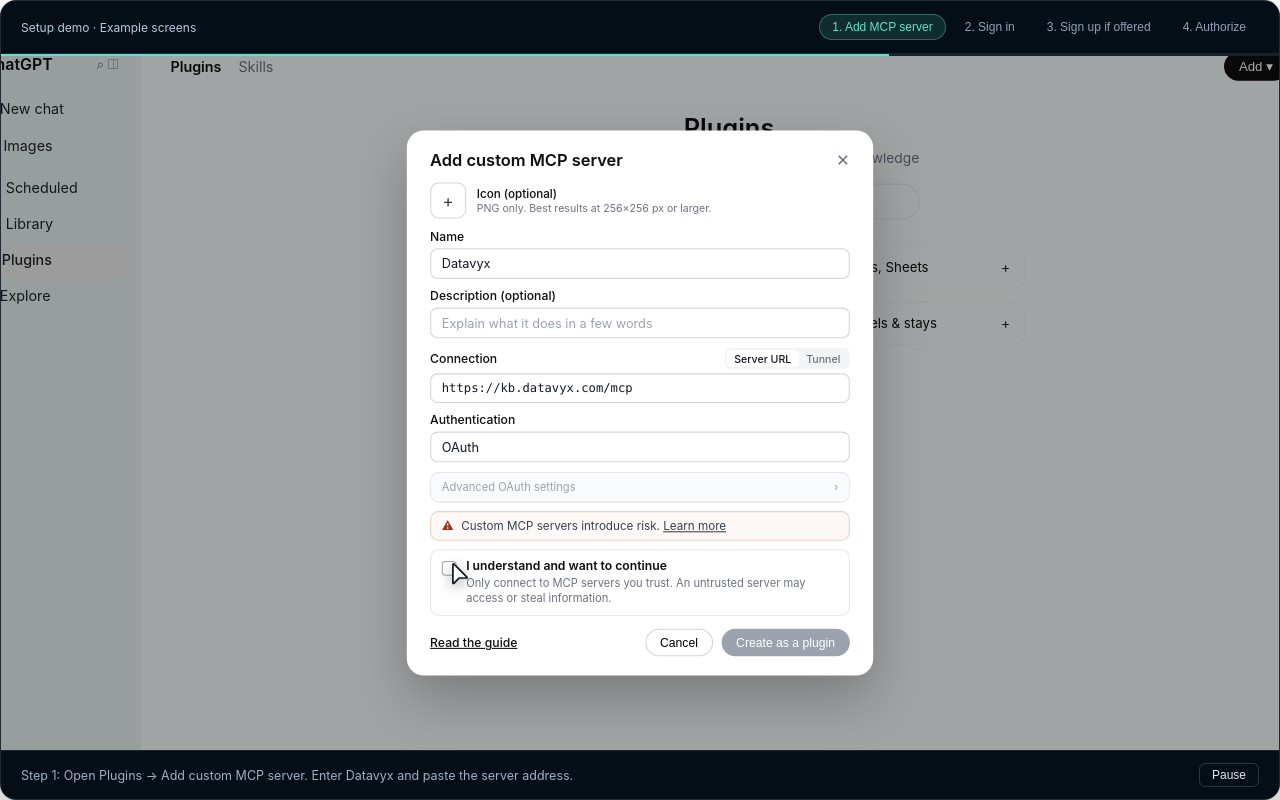
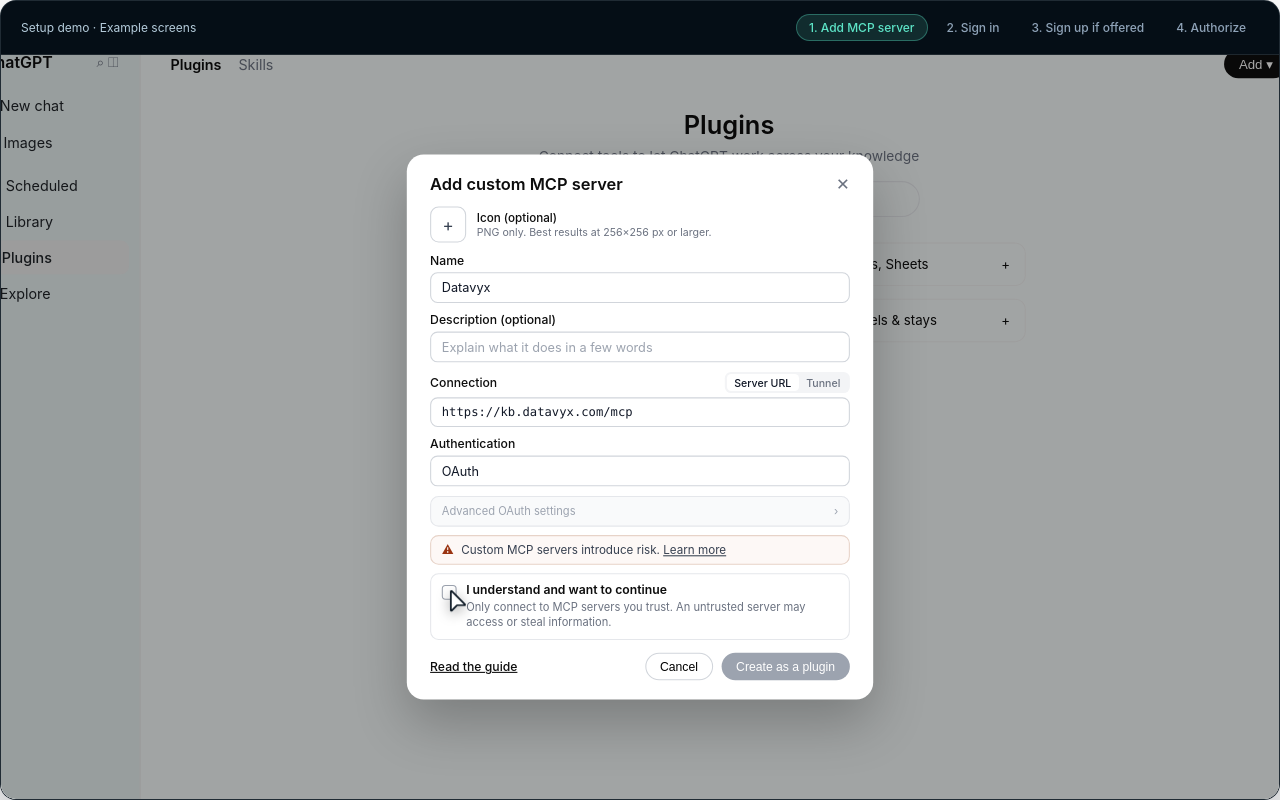
Before and after one commit to crgken/datavyx-landing, a plain HTML site: page connect-walkthrough.html in a window 1280 px wide. Drawn offline with Linux system fonts and the light colour scheme.

Commit message:
Simplify the connection demo to autoplay only

```diff
--- a/connect-walkthrough.html
+++ b/connect-walkthrough.html
@@ -41,46 +41,29 @@
 
     .dvx-fd-label { color: #b5ccdb; font-size: 12px; }
 
-    .dvx-fd-tabs {
+    .dvx-fd-steps {
       display: flex;
       gap: 6px;
       flex-wrap: wrap;
+      margin: 0;
+      padding: 0;
+      list-style: none;
     }
 
-    .dvx-fd-tab {
-      background: transparent;
+    .dvx-fd-step {
       border: 1px solid transparent;
       color: #8fa3b8;
       font-size: 12px;
       font-weight: 500;
       padding: 5px 12px;
       border-radius: 999px;
-      cursor: pointer;
-      transition: all 0.2s ease;
+      text-align: center;
     }
 
-    .dvx-fd-tab:hover {
-      color: #fff;
-      background: rgba(255, 255, 255, 0.06);
-    }
-
-    .dvx-fd-tab.active {
+    .dvx-fd-step[aria-current="step"] {
       color: var(--mint);
       background: rgba(93, 228, 199, 0.14);
       border-color: rgba(93, 228, 199, 0.35);
-    }
-
-    .dvx-fd-progress {
-      height: 2px;
-      flex-shrink: 0;
-      background: rgba(255, 255, 255, 0.06);
-      width: 100%;
-    }
-
-    .dvx-fd-progress-fill {
-      height: 100%;
-      width: 0%;
-      background: var(--mint);
     }
 
     /* Main Viewport */
@@ -816,29 +799,6 @@
       font-weight: 600;
     }
 
-    /* Bottom Status Bar */
-    .dvx-fd-footer {
-      padding: 12px 20px;
-      background: #050e16;
-      border-top: 1px solid var(--border-frame);
-      display: flex;
-      justify-content: space-between;
-      align-items: center;
-      gap: 10px;
-      font-size: 12.5px;
-      color: #9cb0c4;
-    }
-
-    .dvx-fd-ctrl {
-      background: transparent;
-      border: 1px solid rgba(255, 255, 255, 0.16);
-      color: #e2e8f0;
-      padding: 4px 12px;
-      border-radius: 6px;
-      font-size: 12px;
-      cursor: pointer;
-    }
-
     .gpt-shell, .gpt-settings-shell { background: #f4f8f8; }
     .gpt-side, .gpt-set-side { flex: 0 0 clamp(94px, 27vw, 168px); background: #e7efef; }
     .gpt-body, .gpt-set-main { min-width: 0; }
@@ -847,12 +807,11 @@
     .gpt-dialog, .auth0-card { max-height: calc(100% - 24px); overflow: auto; }
     .gpt-connected-row { flex-wrap: wrap; gap: 12px; }
     .dvx-full-demo:not(.is-playing) .dvx-cursor, .dvx-full-demo:not(.is-playing) .dvx-ring { visibility: hidden; }
-    .dvx-fd-tab:focus-visible, .dvx-fd-ctrl:focus-visible { outline: 2px solid var(--mint); outline-offset: 2px; }
 
     @media (max-width: 480px) {
-      .dvx-fd-header, .dvx-fd-footer { padding: 9px 12px; }
-      .dvx-fd-tabs { width: 100%; display: grid; grid-template-columns: repeat(2, minmax(0, 1fr)); }
-      .dvx-fd-tab { justify-self: stretch; padding: 6px 4px; }
+      .dvx-fd-header { padding: 9px 12px; }
+      .dvx-fd-steps { width: 100%; display: grid; grid-template-columns: repeat(2, minmax(0, 1fr)); }
+      .dvx-fd-step { padding: 6px 4px; }
       .gpt-body, .gpt-set-main { padding: 12px; }
       .gpt-side { padding: 12px 6px; }
       .gpt-side-top { padding: 4px 0 10px; }
@@ -875,16 +834,12 @@
 <div class="dvx-full-demo">
   <div class="dvx-fd-header">
     <span class="dvx-fd-label">Setup demo · Example screens</span>
-    <div class="dvx-fd-tabs">
-      <button type="button" class="dvx-fd-tab active" data-step="0" aria-current="step">1. Add MCP server</button>
-      <button type="button" class="dvx-fd-tab" data-step="1">2. Sign in</button>
-      <button type="button" class="dvx-fd-tab" data-step="2">3. Sign up if offered</button>
-      <button type="button" class="dvx-fd-tab" data-step="3">4. Authorize</button>
-    </div>
-  </div>
-
-  <div class="dvx-fd-progress">
-    <div class="dvx-fd-progress-fill" id="fdProgress"></div>
+    <ol class="dvx-fd-steps" aria-label="Connection demo steps">
+      <li class="dvx-fd-step">1. Add MCP server</li>
+      <li class="dvx-fd-step">2. Sign in</li>
+      <li class="dvx-fd-step">3. Sign up if offered</li>
+      <li class="dvx-fd-step" aria-current="step">4. Authorize</li>
+    </ol>
   </div>
 
   <div class="dvx-fd-viewport">
@@ -896,7 +851,7 @@
       <div class="dvx-ring" id="fdRing"></div>
 
       <!-- Screen A: ChatGPT Plugins Hub -->
-      <div class="dvx-screen gpt-shell active" data-screen="0">
+      <div class="dvx-screen gpt-shell" data-screen="0">
         <div class="gpt-side">
           <div class="gpt-side-top">
             <span class="gpt-logo-text">ChatGPT</span>
@@ -1061,7 +1016,7 @@
       </div>
 
       <!-- Screen C: ChatGPT Settings Connected State -->
-      <div class="dvx-screen gpt-settings-shell" data-screen="2">
+      <div class="dvx-screen gpt-settings-shell active" data-screen="2">
         <div class="gpt-set-side">
           <div style="padding:6px 10px 14px;color:#6b7280;font-size:12px;">← Back to chat</div>
           <div class="gpt-set-item">General</div>
@@ -1097,31 +1052,19 @@
     </div>
   </div>
 
-  <div class="dvx-fd-footer">
-    <span id="fdCaption">Step 1: Open Plugins → click Add → enter Name & MCP Server URL</span>
-    <button class="dvx-fd-ctrl" id="fdPlayBtn">Pause</button>
-  </div>
 </div>
 
 <script>
   (function () {
-    const STEP_DURATIONS = [7200, 3400, 6800, 5600];
+    const STEP_DURATIONS = [9000, 5000, 8600, 7600];
     const motion = matchMedia("(prefers-reduced-motion: reduce)");
-    let step = 0;
-    let playing = !motion.matches;
-    let elapsed = 0;
-    let lastTime = performance.now();
     let timers = [];
-    let frame;
 
     const demo = document.querySelector(".dvx-full-demo");
-    const playButton = document.getElementById("fdPlayBtn");
     const canvas = document.getElementById("fdCanvas");
     const cursor = document.getElementById("fdCursor");
     const ring = document.getElementById("fdRing");
-    const progress = document.getElementById("fdProgress");
-    const caption = document.getElementById("fdCaption");
-    const tabs = document.querySelectorAll(".dvx-fd-tab");
+    const steps = document.querySelectorAll(".dvx-fd-step");
     const screens = document.querySelectorAll(".dvx-screen");
 
     function clearAll() {
@@ -1193,26 +1136,23 @@
       screens.forEach((sc, i) => sc.classList.toggle("active", i === idx));
     }
 
+    function markStep(s) {
+      steps.forEach((label, index) => {
+        if (index === s) label.setAttribute("aria-current", "step");
+        else label.removeAttribute("aria-current");
+      });
+    }
+
     function runStep(s) {
       clearAll();
-      step = s;
-      elapsed = 0;
-      lastTime = performance.now();
-      progress.style.width = "0%";
-      const animate = playing && !motion.matches;
-      demo.classList.toggle("is-playing", animate);
       ring.classList.remove("animate");
       zoomTo(1);
-      tabs.forEach((tab, index) => {
-        tab.classList.toggle("active", index === s);
-        if (index === s) tab.setAttribute("aria-current", "step");
-        else tab.removeAttribute("aria-current");
-      });
+      markStep(s);
+      timers.push(setTimeout(() => runStep((s + 1) % STEP_DURATIONS.length), STEP_DURATIONS[s]));
 
       if (s === 0) {
         // Step 1: Plugins -> Add -> Add custom MCP server -> Fill & Create
         showScreen(0);
-        caption.textContent = "Step 1: Open Plugins → Add custom MCP server. Enter Datavyx and paste the server address.";
 
         const navPlugins = document.getElementById("elNavPlugins");
         const addBtn = document.getElementById("elAddBtn");
@@ -1240,16 +1180,6 @@
         consentBox.classList.remove("checked");
         chk.classList.remove("checked");
         createBtn.classList.remove("ready");
-
-        if (!animate) {
-          navPlugins.classList.remove("highlight-ring");
-          mask.classList.add("open");
-          inName.textContent = "Datavyx";
-          inName.classList.remove("ph");
-          inUrl.textContent = "https://kb.datavyx.com/mcp";
-          inUrl.classList.remove("ph");
-          return;
-        }
 
         // Pause briefly on left sidebar Plugins
         zoomTo(1.18, navPlugins);
@@ -1306,7 +1236,6 @@
       if (s === 1) {
         // Step 2: Click Sign in with your datavyx account
         showScreen(0);
-        caption.textContent = "Step 2: Click 'Sign in with your datavyx account' to launch OAuth";
 
         const mask = document.getElementById("elGptMask");
         const mcpDialog = document.getElementById("elMcpDialog");
@@ -1317,7 +1246,6 @@
         mcpDialog.classList.remove("show");
         loginCard.classList.add("show");
 
-        if (!animate) return;
         zoomTo(1.15, loginCard);
         timers.push(setTimeout(() => {
           moveAndClick(oauthBtn, 600);
@@ -1327,7 +1255,6 @@
       if (s === 2) {
         // Step 3: Click Sign up -> Enter email & password -> Continue
         showScreen(1);
-        caption.textContent = "Step 3: Sign in, or select Sign up if the authorization window offers it.";
 
         const formCard = document.getElementById("elAuthFormCard");
         const scopeCard = document.getElementById("elAuthScopeCard");
@@ -1350,7 +1277,6 @@
         passBox.classList.add("ph");
         pwRules.classList.remove("show");
 
-        if (!animate) return;
         zoomTo(1.08, formCard);
         const signupLink = document.getElementById("elSwitchToSignup");
 
@@ -1381,7 +1307,6 @@
       if (s === 3) {
         // Step 4: Click Accept -> Redirect back to ChatGPT Connected
         showScreen(1);
-        caption.textContent = "Step 4: Review the requested access. If you accept, check that Datavyx shows as connected in ChatGPT.";
 
         const formCard = document.getElementById("elAuthFormCard");
         const scopeCard = document.getElementById("elAuthScopeCard");
@@ -1391,7 +1316,6 @@
         formCard.style.display = "none";
         scopeCard.style.display = "block";
 
-        if (!animate) return;
         zoomTo(1.06, scopeCard);
 
         timers.push(setTimeout(() => {
@@ -1410,54 +1334,20 @@
       }
     }
 
-    tabs.forEach((tab) => {
-      tab.addEventListener("click", () => runStep(Number(tab.dataset.step)));
-    });
-
-    function loop(now) {
-      elapsed += Math.min(now - lastTime, 100);
-      lastTime = now;
-      const duration = STEP_DURATIONS[step];
-      progress.style.width = Math.min((elapsed / duration) * 100, 100) + "%";
-      if (elapsed >= duration) {
-        runStep((step + 1) % STEP_DURATIONS.length);
+    function syncMotion() {
+      clearAll();
+      demo.classList.toggle("is-playing", !motion.matches);
+      if (motion.matches) {
+        zoomTo(1);
+        markStep(3);
+        showScreen(2);
+      } else {
+        runStep(0);
       }
-      frame = requestAnimationFrame(loop);
     }
 
-    function start() {
-      playButton.textContent = "Pause";
-      runStep(step);
-      frame = requestAnimationFrame(loop);
-    }
-
-    function pause() {
-      playing = false;
-      cancelAnimationFrame(frame);
-      clearAll();
-      playButton.textContent = "Play";
-      demo.classList.remove("is-playing");
-    }
-
-    playButton.addEventListener("click", () => {
-      if (playing) {
-        pause();
-      } else {
-        playing = true;
-        start();
-      }
-    });
-    motion.addEventListener("change", () => {
-      if (motion.matches) {
-        pause();
-        runStep(step);
-      }
-    });
-    if (playing) start();
-    else {
-      playButton.textContent = "Play";
-      runStep(0);
-    }
+    motion.addEventListener("change", syncMotion);
+    syncMotion();
   })();
 </script>
 
--- a/styles.css
+++ b/styles.css
@@ -145,9 +145,6 @@ section[id] { scroll-margin-top: 24px; }
 .copy-status:empty { margin: 0; }
 .setup-embed { grid-area: walkthrough; align-self: center; min-width: 0; }
 .setup-frame { display: block; width: 100%; height: 660px; border: 0; border-radius: 12px; }
-.setup-transcript { margin-top: 12px; font-size: 14px; }
-.setup-transcript summary { cursor: pointer; color: var(--cyan-deep); }
-.setup-transcript ol { margin: 8px 0 0; padding-left: 22px; }
 .pricing-section { padding: clamp(64px, 8vw, 104px) 0; }
 .pricing-grid {
   display: grid;
```
Also changed, not shown: index.html (+0 -9 lines).
